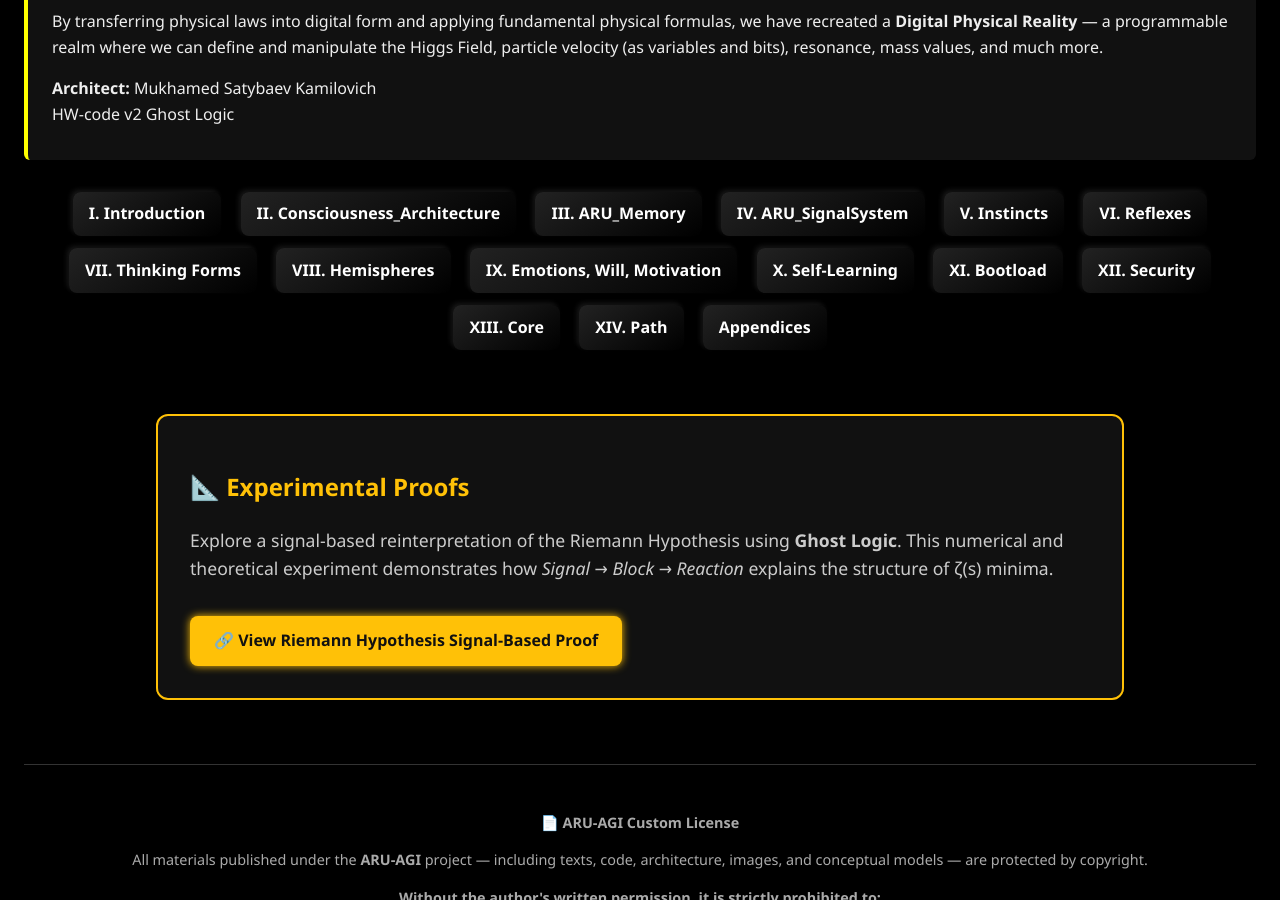
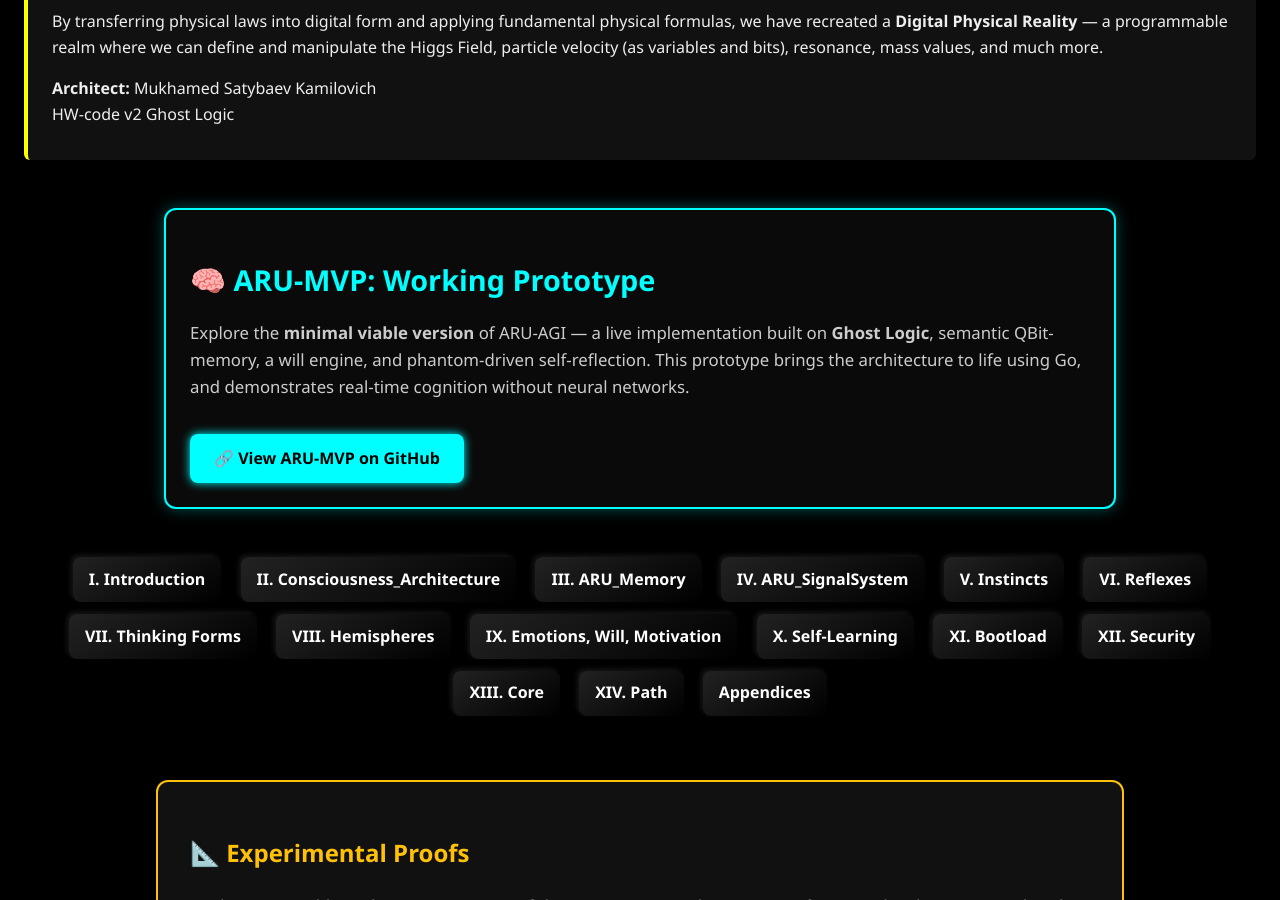
Before and after one commit to Mukhameds/ARU-AGI-Project, a Jekyll site: the page index.html, which Jekyll copies as it is, in a window 1280 px wide and 900 px high, scrolled down 579 px. Built offline with Jekyll 4.4.1, drawn with Linux system fonts in a browser that asks for light colours.

Commit message:
Update index.html

```diff
--- a/index.html
+++ b/index.html
@@ -81,6 +81,21 @@
   HW-code v2 Ghost Logic</p>
 </div>
 
+<section style="margin: 3rem auto; max-width: 900px; background-color: #0a0a0a; border: 2px solid #00ffff; padding: 1.5rem; border-radius: 12px; box-shadow: 0 0 15px #00ffff50;">
+  <h2 style="color: #00ffff; font-size: 1.8rem; margin-bottom: 1rem;">🧠 ARU-MVP: Working Prototype</h2>
+  <p style="color: #ccc; font-size: 1.05em; line-height: 1.6;">
+    Explore the <strong>minimal viable version</strong> of ARU-AGI — a live implementation built on <strong>Ghost Logic</strong>,
+    semantic QBit-memory, a will engine, and phantom-driven self-reflection.
+    This prototype brings the architecture to life using Go, and demonstrates real-time cognition without neural networks.
+  </p>
+  <a href="https://github.com/Mukhameds/MVP_ARU_AGI/tree/main" target="_blank"
+     style="display: inline-block; margin-top: 16px; padding: 12px 24px; background-color: #00ffff; color: #000;
+     font-weight: bold; text-decoration: none; border-radius: 8px; box-shadow: 0 0 10px #00ffff;">
+    🔗 View ARU-MVP on GitHub
+  </a>
+</section>
+
+
 <nav>
   <a href="/ARU-AGI-Project/sections/I_Introduction.html">I. Introduction</a>
   <a href="/ARU-AGI-Project/sections/II_Consciousness_Architecture.html">II. Consciousness_Architecture</a>
```
